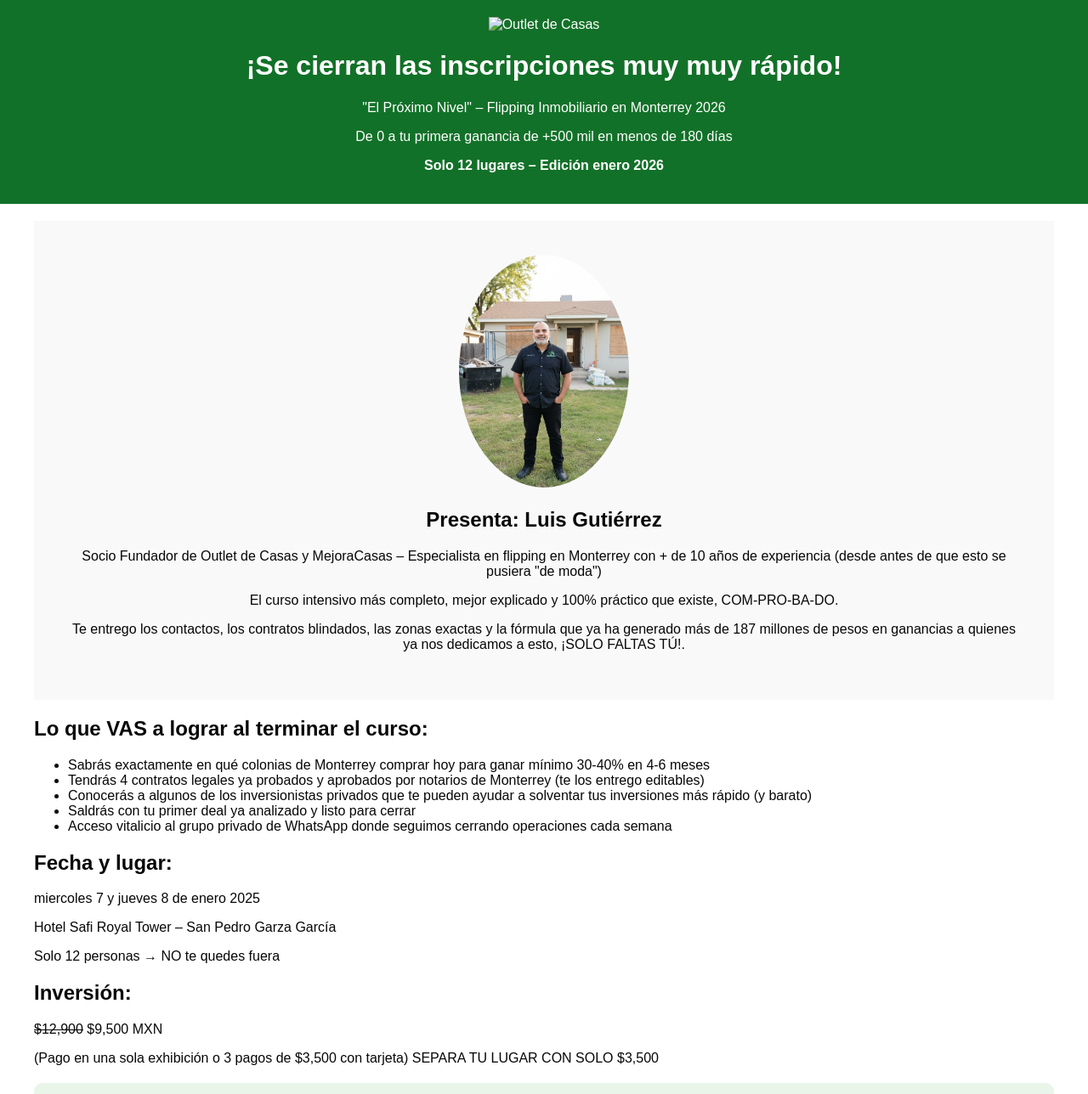
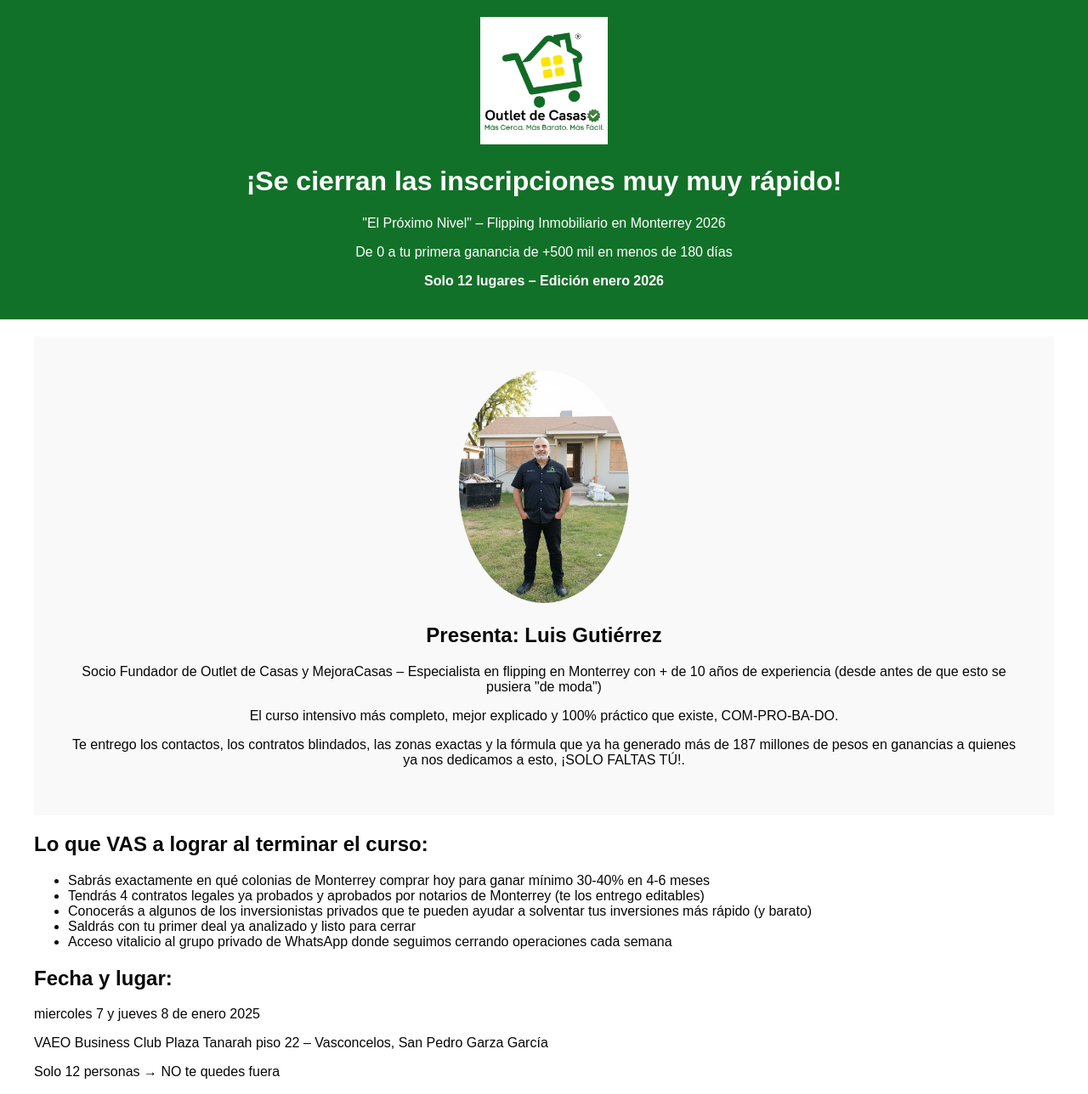
Before and after one commit to OutletDeCasas/El-proximo-nivel, a plain HTML site: page index.html in a window 1280 px wide. Shown: the top 1288 px of the page at 85% size. Drawn offline with Linux system fonts and the light colour scheme.

Commit message:
Update index.html

```diff
--- a/index.html
+++ b/index.html
@@ -20,7 +20,7 @@
 </head>
 <body>
     <header>
-        <img src="logotipo-odc.png" alt="Outlet de Casas" style="max-width: 150px;">
+        <img src="logo-odc.png" alt="Outlet de Casas" style="max-width: 150px;">
         <h1>¡Se cierran las inscripciones muy muy rápido!</h1>
         <p>"El Próximo Nivel" – Flipping Inmobiliario en Monterrey 2026</p>
         <p>De 0 a tu primera ganancia de +500 mil en menos de 180 días</p>
@@ -47,7 +47,7 @@
         <section>
             <h2>Fecha y lugar:</h2>
             <p>miercoles 7 y jueves 8 de enero 2025</p>
-            <p>Hotel Safi Royal Tower – San Pedro Garza García</p>
+            <p>VAEO Business Club Plaza Tanarah piso 22 – Vasconcelos, San Pedro Garza García</p>
             <p>Solo 12 personas → NO te quedes fuera</p>
         </section>
         <section>
@@ -91,7 +91,7 @@
         </section>
     </div>
     <footer>
-        <img src="Logotipo-Mejoracasas-ngo.png" alt="MejoraCasas" style="max-width: 100px;">
+        <img src="Logo-Mejoracasas-ngo.png" alt="MejoraCasas" style="max-width: 100px;">
         <p>&copy; 2025 Outlet de Casas | El Próximo Nivel | flippeandoenmonterrey.INFO</p>
     </footer>
 </body>
```
